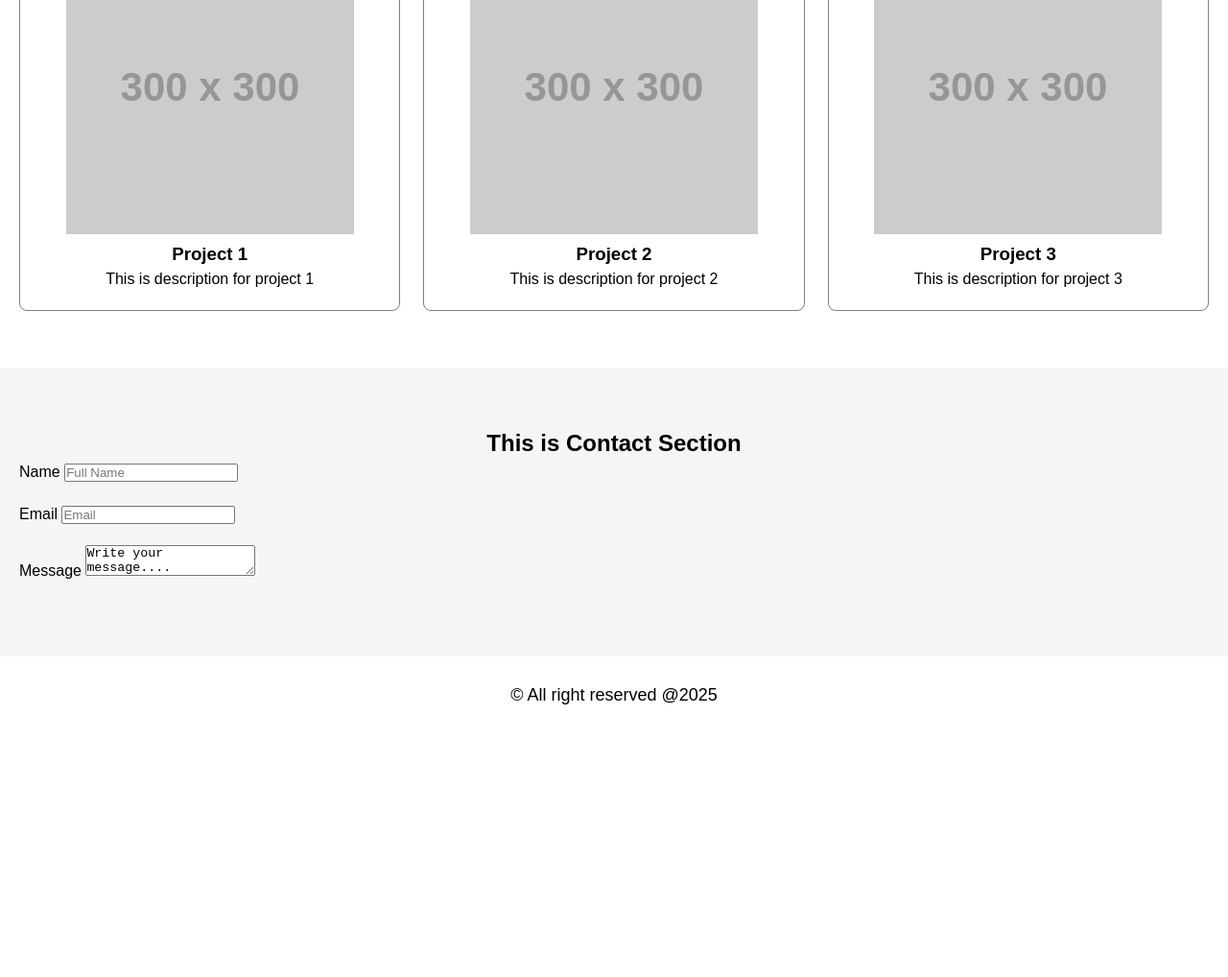
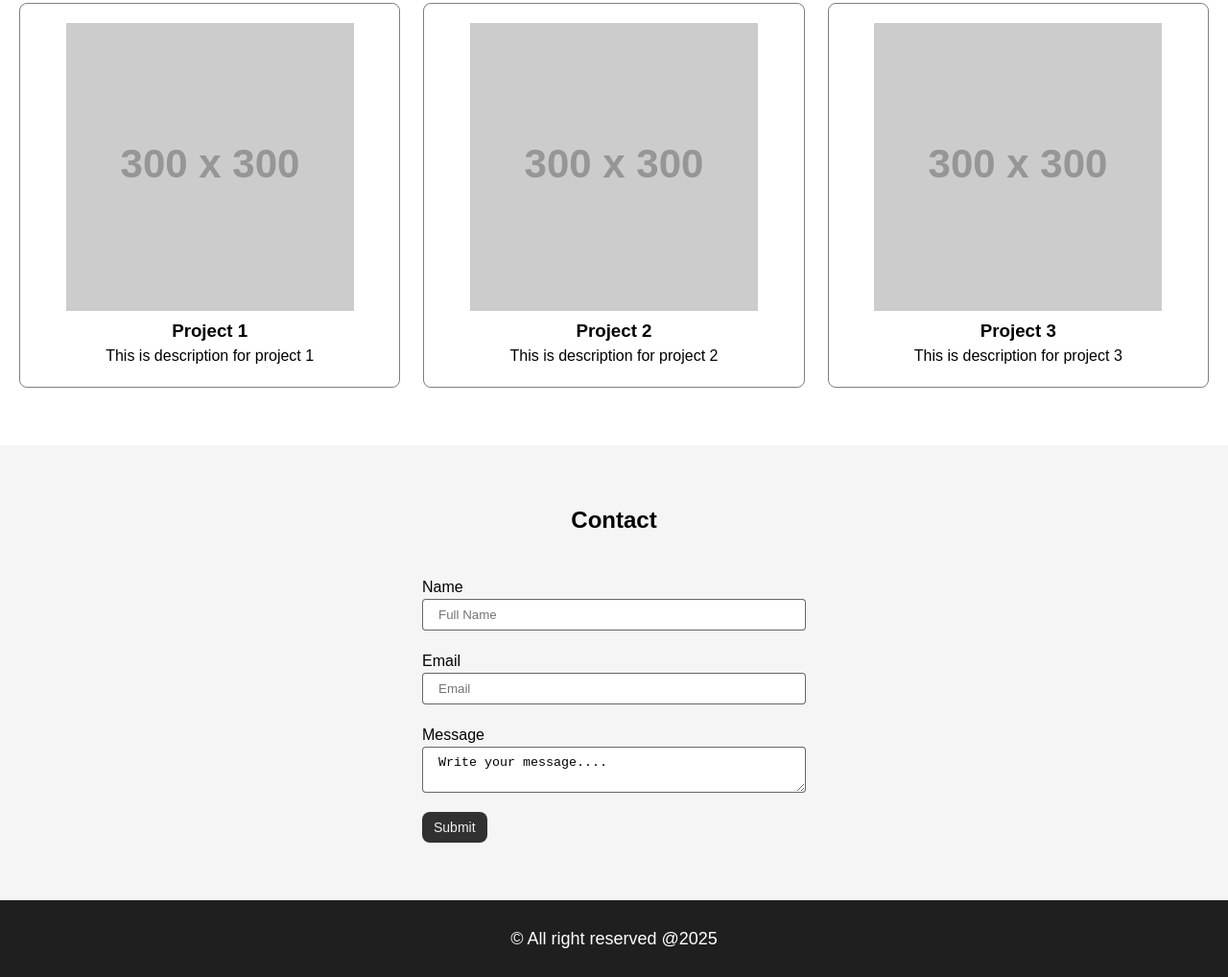
Before and after one commit to BabulBati/portfolio-babul_krishna_bati, a plain HTML site: page index.html in a window 1280 px wide. Shown: the part 1206-2224 px from the top of the page at 96% size. Before the commit the page ends 1970 px from the top, so only its background shows below. Drawn offline with Linux system fonts and the light colour scheme; placeholder pictures from the web are drawn by us.

Commit message:
Make more beautiful

```diff
--- a/css/style.css
+++ b/css/style.css
@@ -16,11 +16,12 @@ body{
 }
 
 header{
-    background-color: #f5f5f5;
+    background-color: #1f1f1f;
     min-height: 60px;
     align-content: center;
     position: sticky;
     top: 0;
+    box-shadow: 0px 1px 5px rgba(0, 0, 0, .2);
 }
 
 nav{
@@ -30,6 +31,7 @@ nav{
 .nav_link{
     text-decoration: none;
     padding: 0 6px;
+    color: #fff;
 }
 
 section{
@@ -78,22 +80,51 @@ h2{
     border-radius: 8px;
 }
 
-
 .contact-form{
-    display: flex;
-    flex-direction: column;
-    gap: 20px;
+    max-width: 400px;
+    margin: 0 auto;
 }
 
+.contact-form>label{
+    display: block;
+    margin-bottom: 20px;
+}
+.contact-form>label>input,
+.contact-form>label>textarea{
+    width: 100%;
+    display: block;
+    padding: 8px 16px;
+    border-radius: 4px;
+    border:1px solid rgba(0, 0, 0, .6);
+}
 
+input[type="submit"]{
+    background: rgba(0, 0, 0, .8);
+    color: #f1f1f1;
+    padding: 8px 12px;
+    border-radius: 8px;
+    font-size: 14px;
+    border: 0;
+    cursor: pointer;
+}
 
+input[type="submit"]:hover{
+background: rgba(0, 0, 0, .5);
+color: #fff;
+}
+
+section:not(#home)>h2{
+    margin-bottom: 40px;
+}
 
 
 footer{
     min-height: 80px;
     text-align: center;
     align-content: center;
+    background-color: #1f1f1f;
 }
 footer>p{
+    color: #fff;
     font-size: 18px;
 }
--- a/index.html
+++ b/index.html
@@ -23,8 +23,6 @@
             <h3>Hello, I'm</h3>
             <h1>Babul Krishna Bati</h1>
             <h2>Full Stack Developer</h2>
-
-
         </section>
 
         <section id="about">
@@ -42,7 +40,7 @@
         </section>
 
         <section id="projects">
-            <h2>This is Project Section</h2>
+            <h2>Projects</h2>
             <div class="project-cards">
                 <div class="project-card">
                     <div>
@@ -79,7 +77,7 @@
         </section>
 
         <section id="contact">
-            <h2>This is Contact Section</h2>
+            <h2>Contact</h2>
             <form class="contact-form">
                 <label for="fname">Name
                     <input type="text" id="fname" placeholder="Full Name">
@@ -91,6 +89,7 @@
                 <label for="msg">Message
                     <textarea id="msg">Write your message....</textarea>
                 </label>
+                <input type="submit" value="Submit">
             </form>
 
         </section>
```
